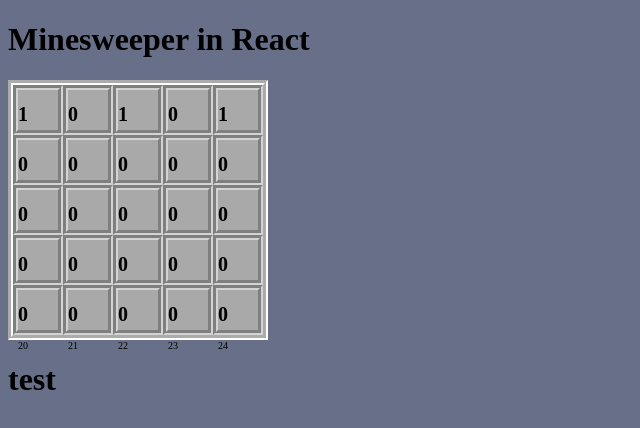
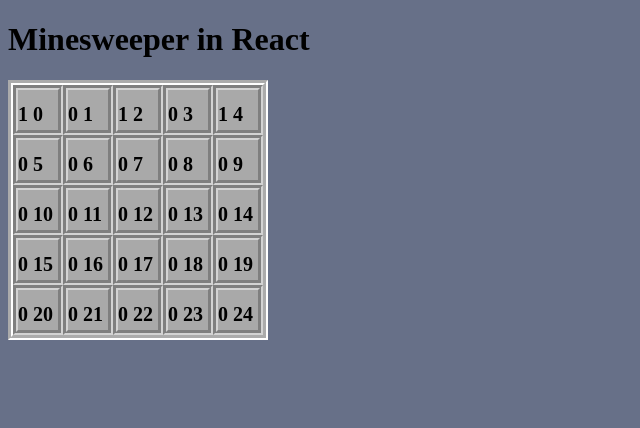
Before and after one commit to joepritch/minesweeperJSX, a React app: page /#/ in a window 1280 px wide. Shown: the top 428 px of the page, without its empty margins (0-640 px from the left). Built offline with nearby package versions, Linux system fonts and the light colour scheme; the HTML template or start-up script is replaced by a standard one; a web font is replaced by a local one.

Commit message:
update readme

```diff
--- a/src/components/Cell.jsx
+++ b/src/components/Cell.jsx
@@ -2,6 +2,11 @@ import React from 'react';
 import PropTypes from 'prop-types';
 
 function Cell(props){
+
+  function test(){
+
+    alert(id)
+  }
 
 
   return(
@@ -16,14 +21,13 @@ function Cell(props){
         background-color:darkgrey;
         font-size:10px;
       }
-      .cell:hover{
+      .cellClicked{
         background-color:lightgrey;
         border:solid 1px darkgrey;
       }
     `}</style>
-      <div className="cell">
-        <h1>{props.mine}</h1>
-        <p>{props.id}</p>
+      <div onClick={test} id={props.id} className="cell">
+        <h1>{props.mine} {props.id}</h1>
       </div>
     </div>
   );
--- a/src/components/Gameboard.jsx
+++ b/src/components/Gameboard.jsx
@@ -103,7 +103,6 @@ function Gameboard(){
             key={index}/>
         )}
       </div>
-      <h1>test</h1>
     </div>
   );
 }
```
Also changed, not shown: 1 other file (tests, documents, lock files or other folders).
